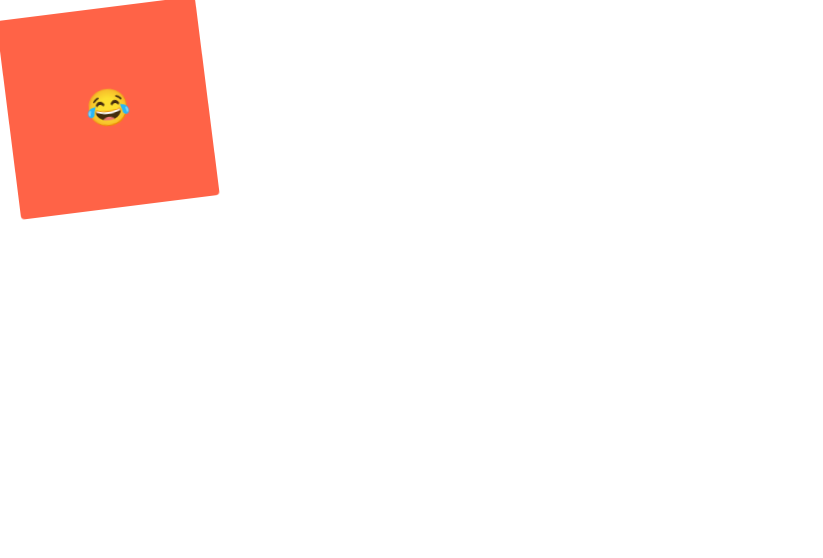
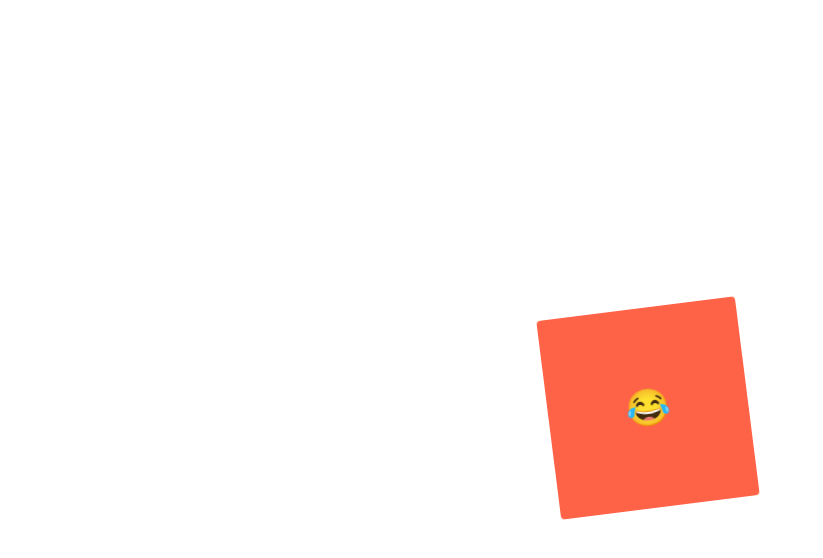
Before and after one commit to dongsunoh/react-masterclass, a React (Create React App) app: page / in a window 1280 px wide. Shown: the top 558 px of the page, without its empty margins (0-823 px from the left). Built offline with nearby package versions, Linux system fonts and the light colour scheme.

Commit message:
styled-components (Pseudo Selectors part Two)  - Box 컴포넌트 안에 span, p 태그 처럼 태그 값이 변경되도 style이 적용되도록 수정 (의존적이지 않음)    기존에는 span, p 태그에 의존적이었음.

```diff
--- a/src/App.js
+++ b/src/App.js
@@ -2,6 +2,10 @@
 
 const Wrapper = styled.div`
     display: flex;
+    height: 100vh;
+    width: 100vw;
+    justify-content: center;
+    align-items: center;
 `;
 
 const animation = keyframes`
@@ -18,6 +22,10 @@
     }
 `;
 
+const Emoji = styled.span`
+    font-size: 36px;
+`;
+
 const Box = styled.div`
     width: 200px;
     height: 200px;
@@ -26,18 +34,9 @@
     justify-content: center;
     align-items: center;
     animation: ${animation} 1s linear infinite;
-
-    span {
-        font-size: 36px;
-        &:hover {
-            font-size: 50px;
+    ${Emoji}:hover {
+            font-size: 98px;
         }
-        &:active {
-            opacity: 0;
-        }
-    }
-    span:hover {
-        font-size: 60px;
     }
 
 `;
@@ -46,7 +45,7 @@
   return (
     <Wrapper>
       <Box>
-          <span>😂</span>
+          <Emoji as="p">😂</Emoji>
       </Box>
     </Wrapper>
   );
```
